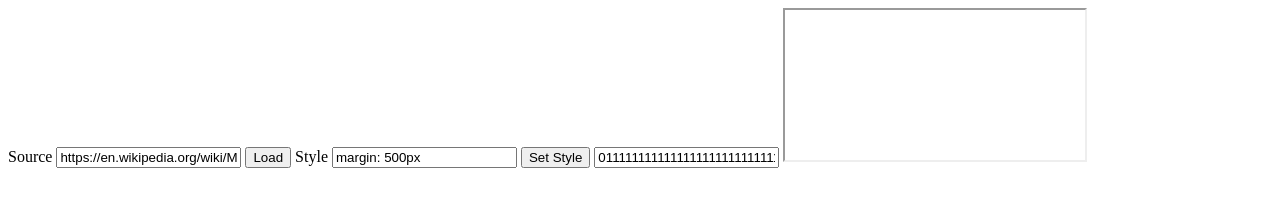
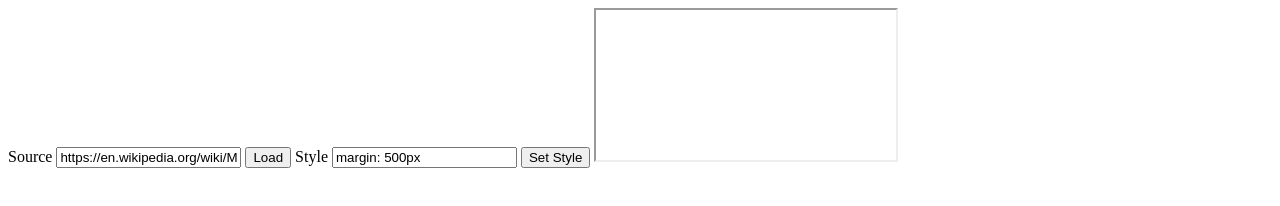
Before and after one commit to ehsan-karamad/ehsan-karamad.github.io, a plain HTML site: page single_frame.html in a window 1280 px wide. Drawn offline with Linux system fonts and the light colour scheme.

Commit message:
Remove counter

```diff
--- a/single_frame.html
+++ b/single_frame.html
@@ -4,7 +4,6 @@
 <button id="src"> Load </button>
 <label> Style </label> <input id="style" value="margin: 500px"/>
 <button id="style"> Set Style </button>
-<input id="counter" value="0"/>
 <iframe></iframe>
 <script>
   window.addEventListener('load', onLoad);
@@ -21,9 +20,6 @@
     var frame =  iframe();
     frame.sourceInput = src;
     frame.styleInput = style;
-    window.setInterval(function() {
-      document.getElementById('counter').value += 1;
-    }, 100);
   }
 
   function onSourceUpdate(e) {
```
